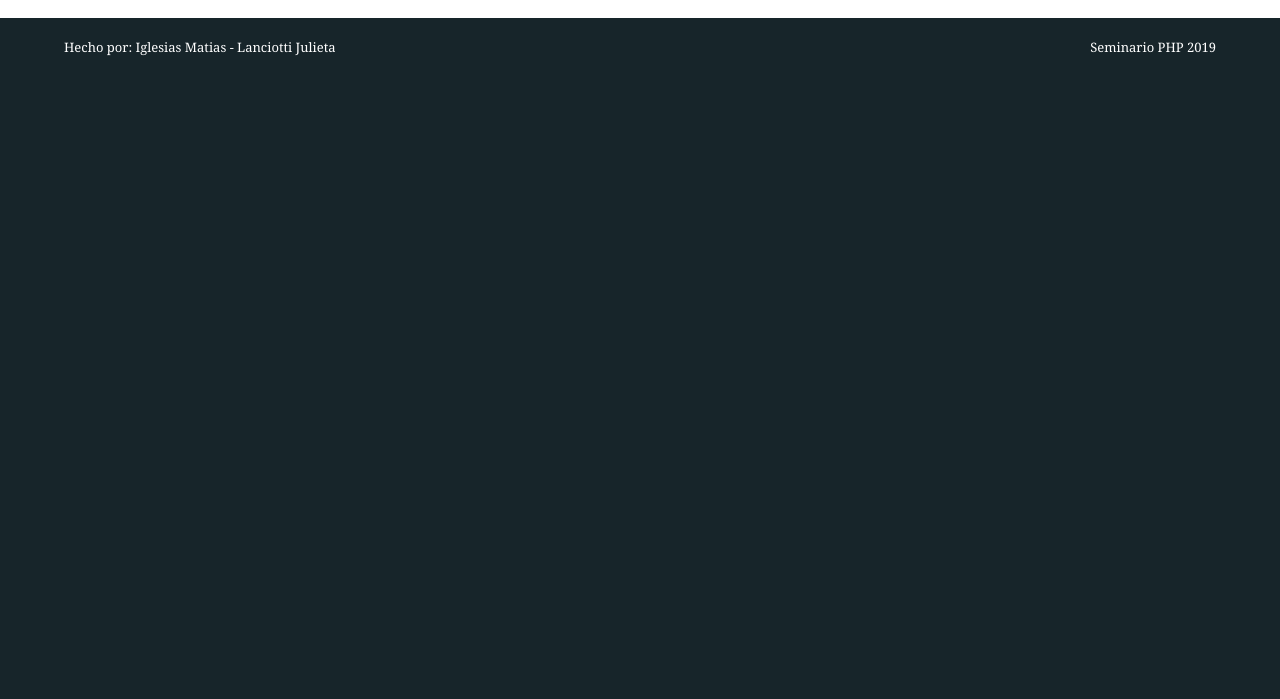
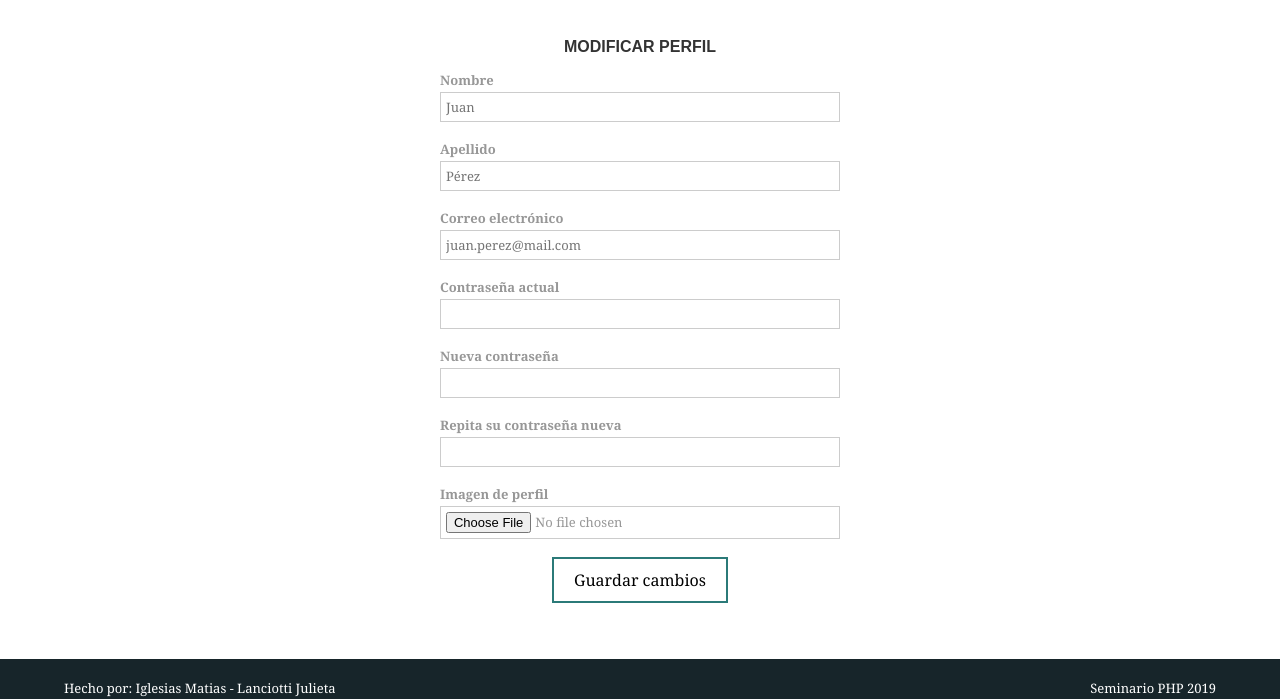
Before and after one commit to OmgCopito95/SeminarioPHP, a PHP site: page /templates/editar-perfil.html in a window 1280 px wide. Shown: the part 185-884 px from the top of the page. Before the commit the page ends 241 px from the top, so only its background shows below. Run offline with PHP 8.4, Linux system fonts and the light colour scheme; some libraries are stand-ins or nearby versions; some web fonts are replaced.

Commit message:
Agregado formulario editar perfil

```diff
--- a/style/css/layout.css
+++ b/style/css/layout.css
@@ -296,7 +296,7 @@ input, textarea, select{ /* tipo de letra y tamanio de los input */
 	margin-bottom: 20px;
 }
 
-#container #regform button {
+#regbutton {
   background-color: #2b7a78;
   color: white;
   padding: 12px 22px;
--- a/templates/editar-perfil.html
+++ b/templates/editar-perfil.html
@@ -49,11 +49,50 @@
 
     <!-- seccion 2 -->
     <div class="section row2">
-      <div id="container">
+      <div id="container" align="center">
 
+        <br>
+          <form id="regform" style="border: 0px;" action="" onsubmit="return(validarForm())">
+            <h1 class="title-pen">Modificar perfil</h1></h2>
 
-        <!-- ACA VA EL CONTENIDO DE LA PAGINA CON LOS FORMS -->
+            <div class="formfield">
+              <label for="nombre"><b>Nombre</b></label>
+              <input type="text" id="nombre" placeholder="Juan" required>
+            </div>
 
+            <div class="formfield">
+              <label for="apellido"><b>Apellido</b></label>
+              <input type="text" id="apellido" placeholder="Pérez" required>
+            </div>
+
+            <div class="formfield">
+              <label for="email"><b>Correo electrónico</b></label>
+              <input type="text" id="email" placeholder="juan.perez@mail.com" required>
+            </div>
+
+            <div class="formfield">
+              <label for="password1"><b>Contraseña actual</b></label>
+              <input type="password" id="passwordActual" required>
+            </div>
+
+            <div class="formfield">
+              <label for="password1"><b>Nueva contraseña</b></label>
+              <input type="password" id="password1" required>
+            </div>
+
+            <div class="formfield">
+              <label for="password2"><b>Repita su contraseña nueva</b></label>
+              <input type="password" id="password2" required>
+            </div>
+
+            <div class="formfield">
+              <label for="pic"><b>Imagen de perfil</b></label>
+              <input type="file" id="pic" accept="image/*" required>
+            </div>
+
+            <button class="button button1" type="submit">Guardar cambios</button>
+          </form>
+        <br>
 
       </div>
       <br>
--- a/templates/index.html
+++ b/templates/index.html
@@ -78,7 +78,7 @@
               <input type="file" id="pic" accept="image/*" required>
             </div>
 
-            <button type="submit">Registrarme</button>
+            <button id="regbutton" type="submit">Registrarme</button>
           </form>
         <br>
 
```
